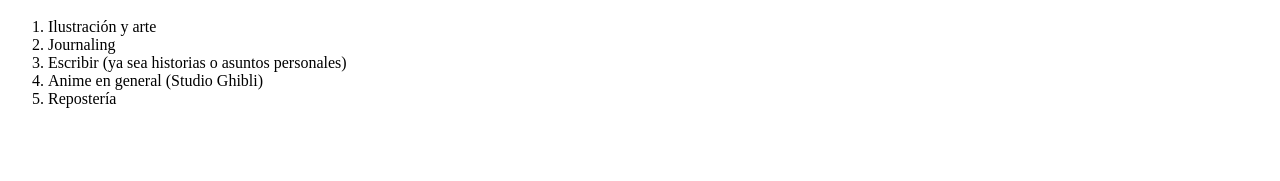
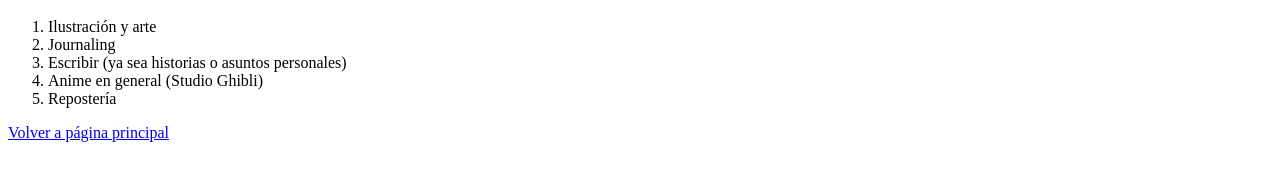
Before and after one commit to mrnkwar-sys/mrnkwar-sys.github.io, a plain HTML site: page web/about.html in a window 1280 px wide. Shown: the part 265-446 px from the top of the page. Drawn offline with Linux system fonts and the light colour scheme.

Commit message:
Update about.html

```diff
--- a/web/about.html
+++ b/web/about.html
@@ -25,5 +25,6 @@
         <li>Repostería</li>
       </ol>
       </div>
+      <a href="mrnkwar-sys.github.io/index.html">Volver a página principal</a>
     </body>
   </html>
```
